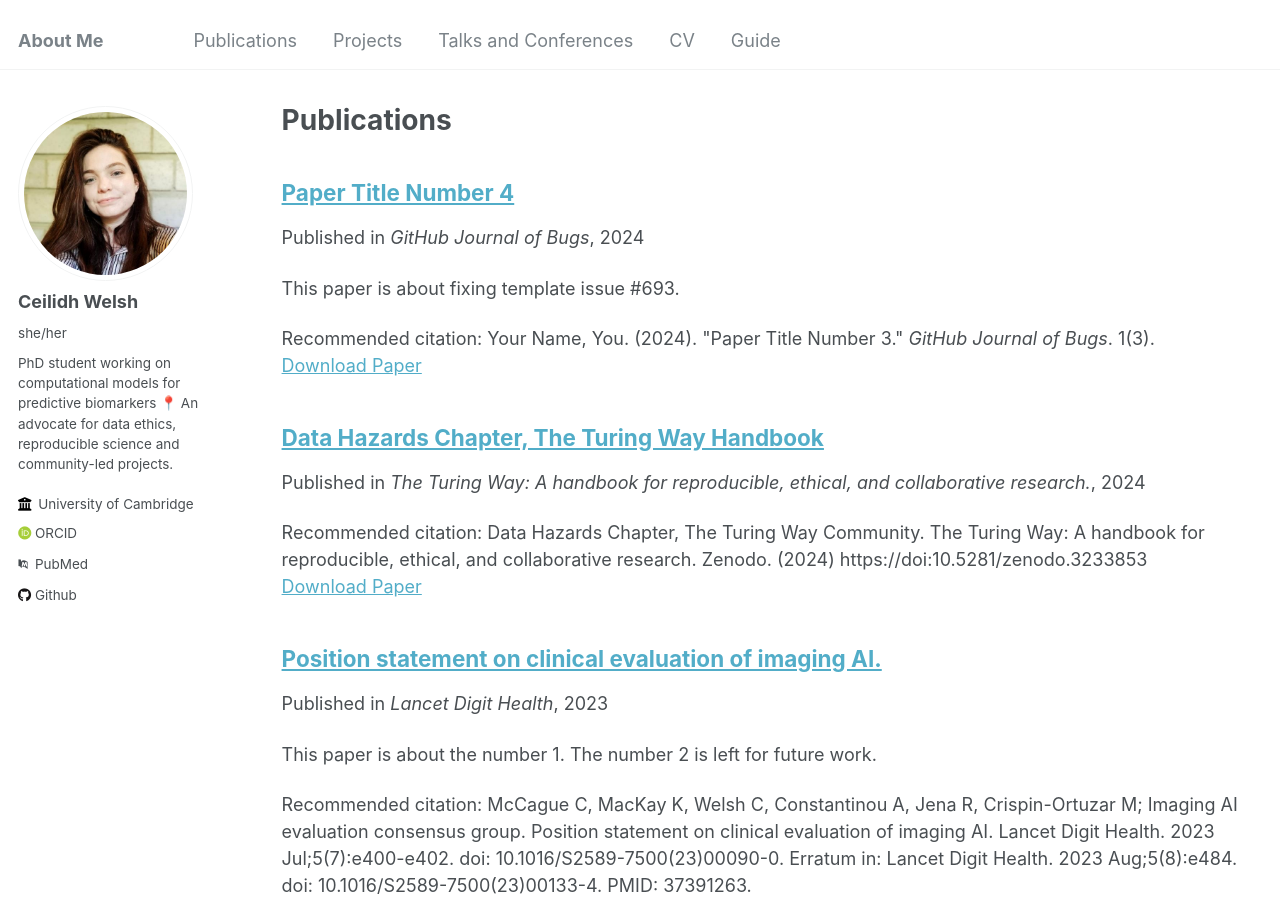
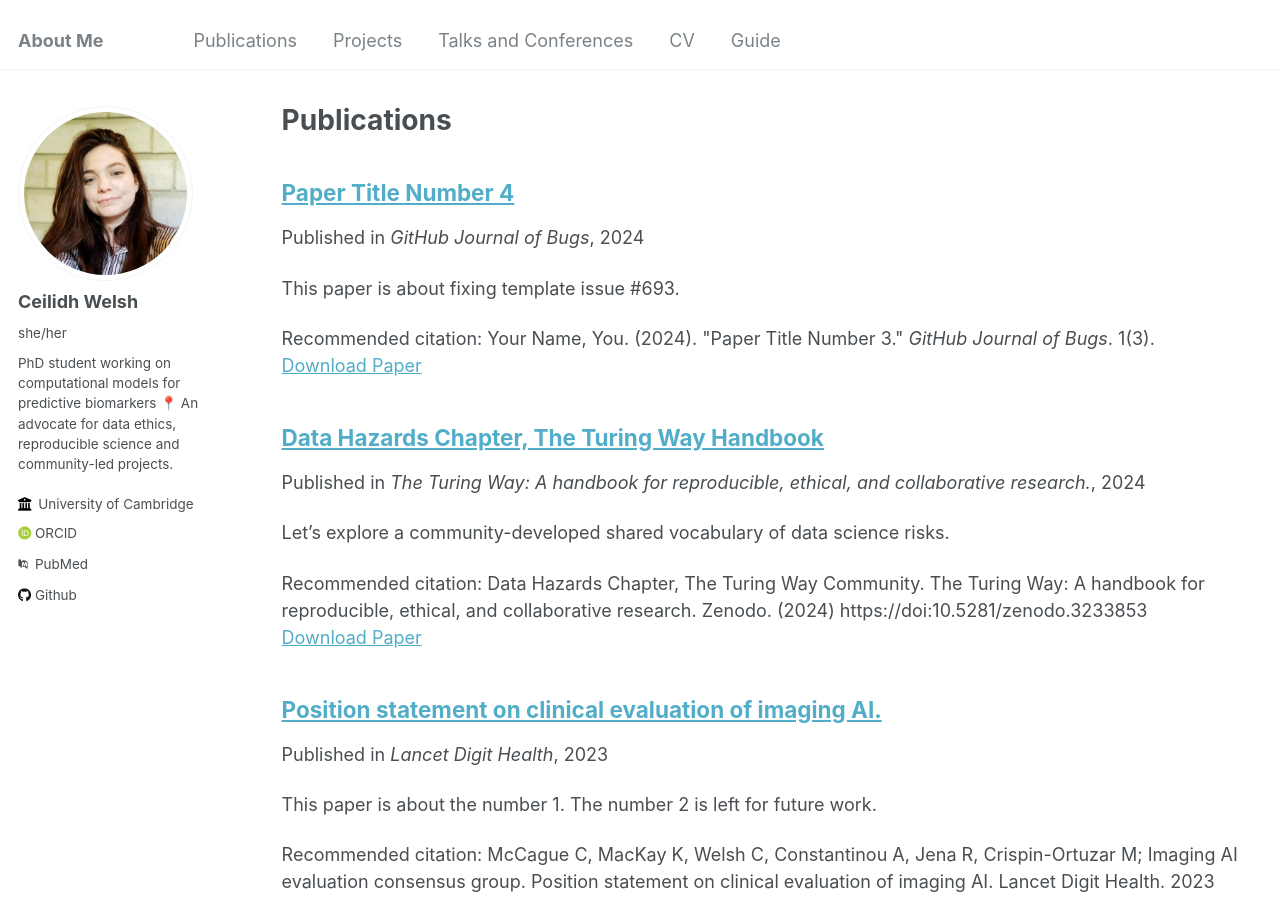
Before and after one commit to CeilidhWelsh/CeilidhWelsh.github.io, a Jekyll site: the page built from _pages/publications.md, in a window 1280 px wide and 900 px high. Built offline with Jekyll 4.4.1, drawn with Linux system fonts in a browser that asks for light colours; some web fonts are replaced.

Commit message:
Update 2010-10-01-paper-title-number-2.md

```diff
--- a/_publications/2010-10-01-paper-title-number-2.md
+++ b/_publications/2010-10-01-paper-title-number-2.md
@@ -2,7 +2,7 @@
 title: "Data Hazards Chapter, The Turing Way Handbook"
 collection: publications
 permalink: /publication/2009-10-01-paper-title-number-2
-excerpt: ''
+excerpt: "Let's explore a community-developed shared vocabulary of data science risks."
 date: 2024-01-01
 venue: 'The Turing Way: A handbook for reproducible, ethical, and collaborative research.'
 paperurl: 'https://book.the-turing-way.org/ethical-research/data-hazards'
```
